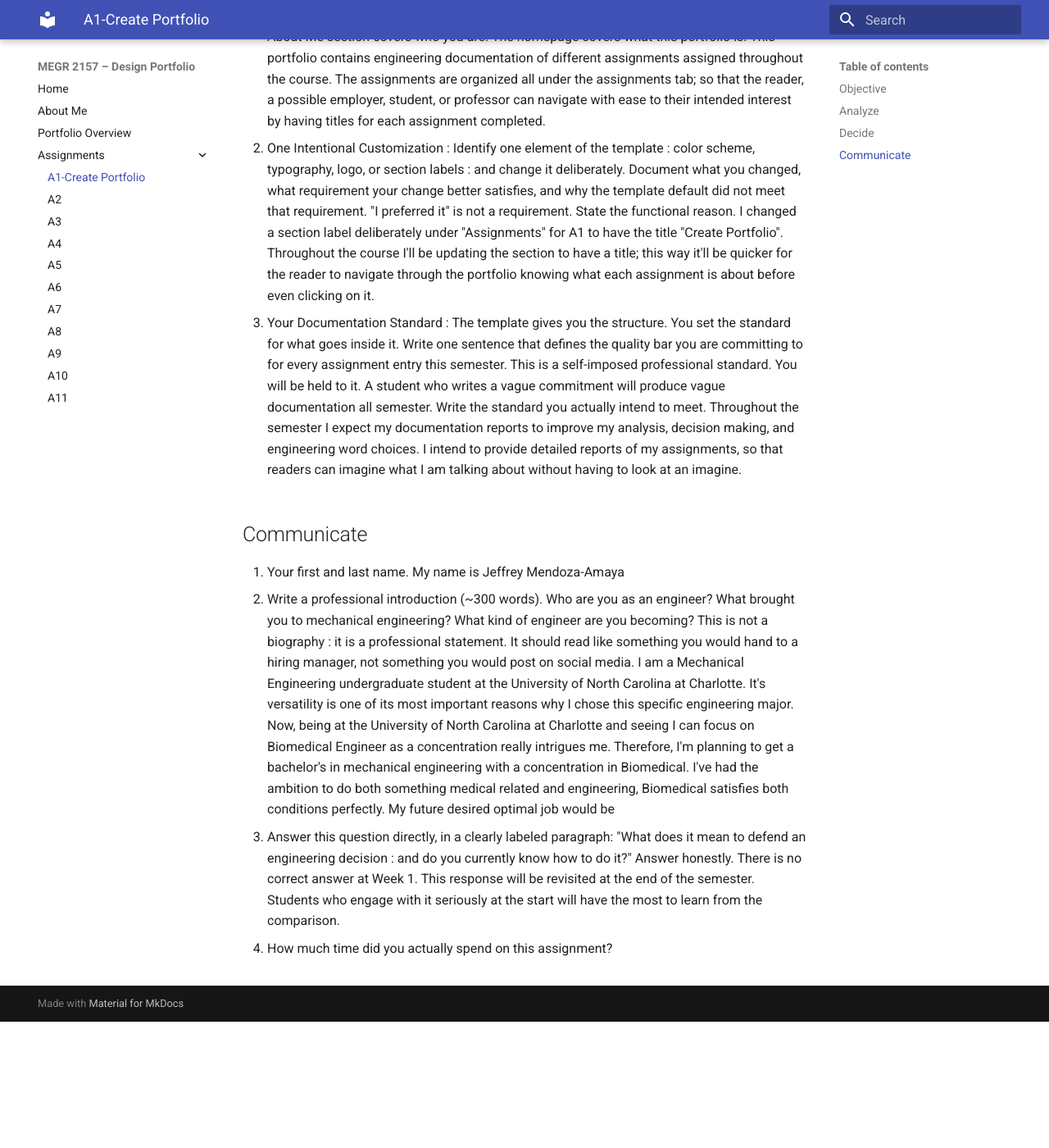
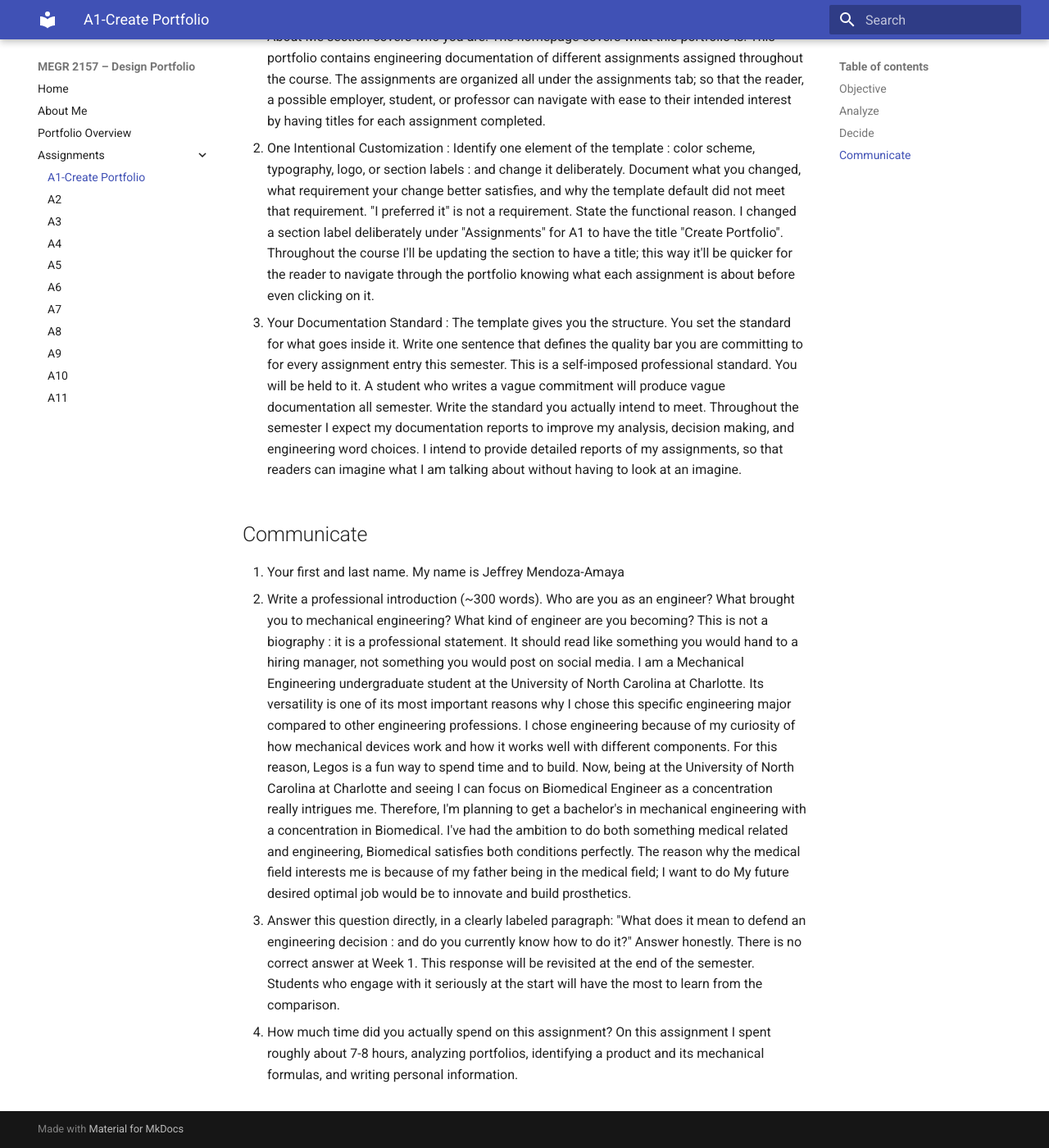
Before and after one commit to Jeffrey-Mendoza/megr2157-portfolio, an MkDocs documentation site: the page built from docs/assignments/A01/index.md, in a window 1280 px wide and 1400 px high, scrolled down 3114 px. Shown: the whole window at 82% size. Built offline with MkDocs 1.6.1 and Material for MkDocs 9.7.7, drawn with Linux system fonts in a browser that asks for light colours; before the commit the page ends 4360 px from its top, so only the background shows below that.

Commit message:
Update introduction in index.md for A01 assignment
Revised professional introduction for clarity and detail.

```diff
--- a/docs/assignments/A01/index.md
+++ b/docs/assignments/A01/index.md
@@ -82,7 +82,9 @@ Throughout the semester I expect my documentation reports to improve my analysis
 1.  Your first and last name.
 My name is Jeffrey Mendoza-Amaya
 2.  Write a professional introduction (~300 words). Who are you as an engineer? What brought you to mechanical engineering? What kind of engineer are you becoming? This is not a biography : it is a professional statement. It should read like something you would hand to a hiring manager, not something you would post on social media.
-I am a Mechanical Engineering undergraduate student at the University of North Carolina at Charlotte. It's versatility is one of its most important reasons why I chose this specific engineering major. Now, being at the University of North Carolina at Charlotte and seeing I can focus on Biomedical Engineer as a concentration really intrigues me. Therefore, I'm planning to get a bachelor's in mechanical engineering with a concentration in Biomedical. I've had the ambition to do both something medical related and engineering, Biomedical satisfies both conditions perfectly. My future desired optimal job would be
+I am a Mechanical Engineering undergraduate student at the University of North Carolina at Charlotte. Its versatility is one of its most important reasons why I chose this specific engineering major compared to other engineering professions. I chose engineering because of my curiosity of how mechanical devices work and how it works well with different components. For this reason, Legos is a fun way to spend time and to build. Now, being at the University of North Carolina at Charlotte and seeing I can focus on Biomedical Engineer as a concentration really intrigues me. Therefore, I'm planning to get a bachelor's in mechanical engineering with a concentration in Biomedical. I've had the ambition to do both something medical related and engineering, Biomedical satisfies both conditions perfectly. The reason why the medical field interests me is because of my father being in the medical field; I want to do My future desired optimal job would be to innovate and build prosthetics.
 3.  Answer this question directly, in a clearly labeled paragraph: "What does it mean to defend an engineering decision : and do you currently know how to do it?" Answer honestly. There is no correct answer at Week 1. This response will be revisited at the end of the semester. Students who engage with it seriously at the start will have the most to learn from the comparison.
 
+
 4.  How much time did you actually spend on this assignment?
+On this assignment I spent roughly about 7-8 hours, analyzing portfolios, identifying a product and its mechanical formulas, and writing personal information.
```
